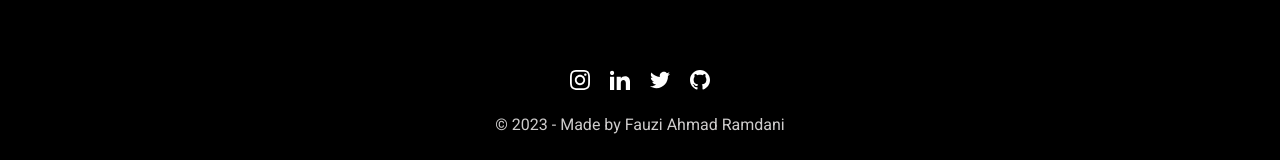
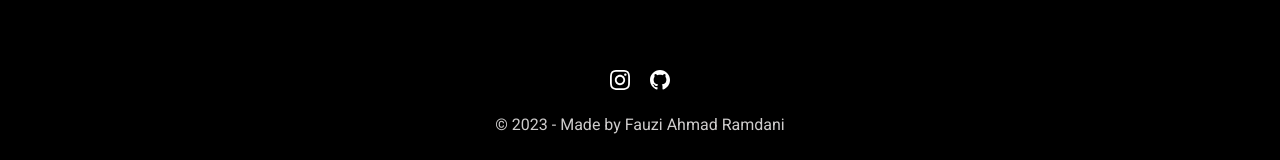
Before and after one commit to Zayyzz/itw2023_project1_233040019, a plain HTML site: page index.html in a window 1280 px wide. Shown: the part 3270-3430 px from the top of the page. Drawn offline with Linux system fonts and the light colour scheme.

Commit message:
mengganti

```diff
--- a/index.html
+++ b/index.html
@@ -302,7 +302,7 @@
     <!-- Fomter -->
     <footer>
       <div class="footer-icons">
-        <a href="#">
+        <a href="https://www.instagram.com/zayyzz_?igsh=NGVhN2U2NjQ0Yg==">
           <svg
             xmlns="http://www.w3.org/2000/svg"
             width="20"
@@ -315,33 +315,8 @@
           </svg>
         </a>
 
-        <a href="#">
-          <svg
-            xmlns="http://www.w3.org/2000/svg"
-            width="20"
-            height="20"
-            viewBox="0 0 24 24"
-          >
-            <path
-              d="M4.98 3.5c0 1.381-1.11 2.5-2.48 2.5s-2.48-1.119-2.48-2.5c0-1.38 1.11-2.5 2.48-2.5s2.48 1.12 2.48 2.5zm.02 4.5h-5v16h5v-16zm7.982 0h-4.968v16h4.969v-8.399c0-4.67 6.029-5.052 6.029 0v8.399h4.988v-10.131c0-7.88-8.922-7.593-11.018-3.714v-2.155z"
-            />
-          </svg>
-        </a>
 
-        <a href="#">
-          <svg
-            xmlns="http://www.w3.org/2000/svg"
-            width="20"
-            height="20"
-            viewBox="0 0 24 24"
-          >
-            <path
-              d="M24 4.557c-.883.392-1.832.656-2.828.775 1.017-.609 1.798-1.574 2.165-2.724-.951.564-2.005.974-3.127 1.195-.897-.957-2.178-1.555-3.594-1.555-3.179 0-5.515 2.966-4.797 6.045-4.091-.205-7.719-2.165-10.148-5.144-1.29 2.213-.669 5.108 1.523 6.574-.806-.026-1.566-.247-2.229-.616-.054 2.281 1.581 4.415 3.949 4.89-.693.188-1.452.232-2.224.084.626 1.956 2.444 3.379 4.6 3.419-2.07 1.623-4.678 2.348-7.29 2.04 2.179 1.397 4.768 2.212 7.548 2.212 9.142 0 14.307-7.721 13.995-14.646.962-.695 1.797-1.562 2.457-2.549z"
-            />
-          </svg>
-        </a>
-
-        <a href="#">
+        <a href="https://github.com/Zayyzz">
           <svg
             xmlns="http://www.w3.org/2000/svg"
             width="20"
```
